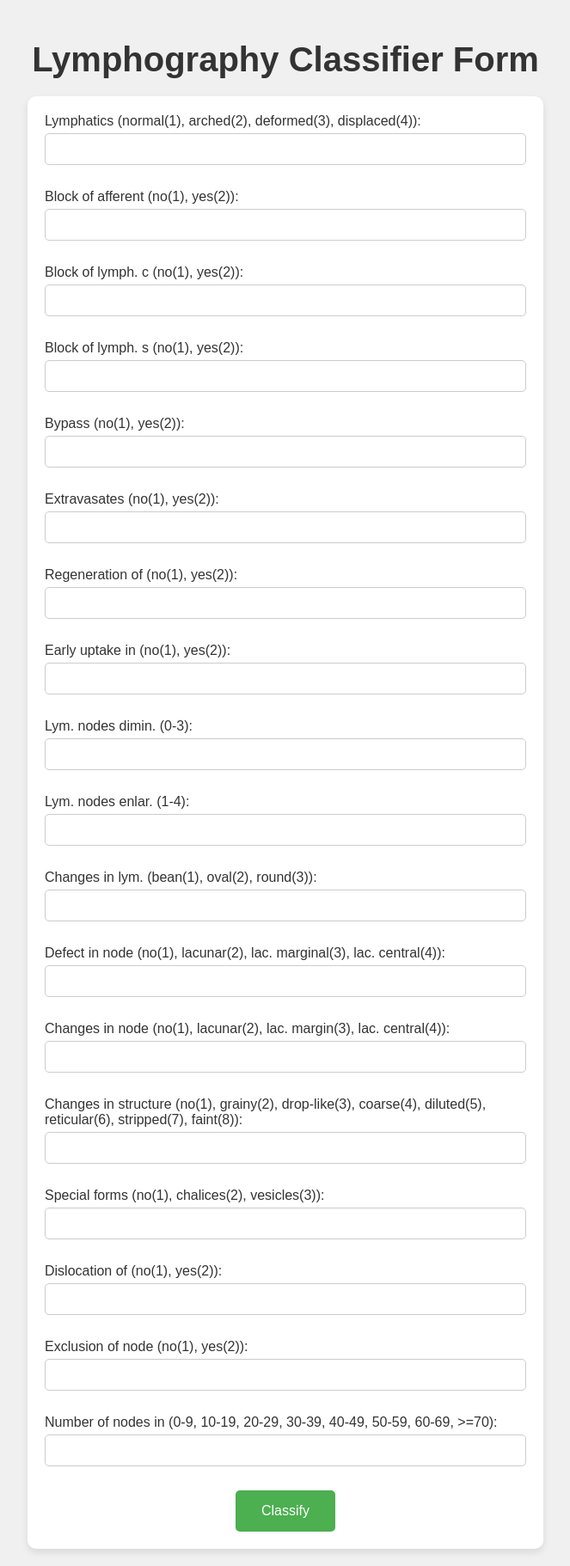
After one commit to jharshith/Lymphography-Classification-Tool, a Flask app: page /form in a window 1280 px wide. The commit adds this page. Shown: the whole page at 86% size, without its empty margins (308-971 px from the left). Run offline with Flask 3, Linux system fonts and the light colour scheme; parts of the project's set-up code (start-up, migrations or seed data) failed here and were passed over.

Commit message:
final changes and cleanup

```diff
--- a/app.py
+++ b/app.py
@@ -1,4 +1,4 @@
-from flask import Flask, request, render_template
+from flask import Flask, request, render_template, redirect, url_for
 import pickle
 import numpy as np
 import pandas as pd
@@ -13,12 +13,25 @@ with open('lymphography_model.pkl', 'rb') as model_file:
 with open('scaler.pkl', 'rb') as scaler_file:
     scaler = pickle.load(scaler_file)
 
-# Define the route for the default URL, which loads the form
+# Define the class mapping
+class_mapping = {
+    1: "Normal",
+    2: "Metastases",
+    3: "Malign lymph",
+    4: "Fibrosis"
+}
+
+# Route for the landing page
 @app.route('/')
-def form():
+def landing():
     return render_template('index.html')
 
-# Define the route for the form submission
+# Route for the form page
+@app.route('/form')
+def form_page():
+    return render_template('form.html')
+
+# Route for form submission and prediction
 @app.route('/predict', methods=['POST'])
 def predict():
     # Get the data from the form
@@ -31,8 +44,9 @@ def predict():
 
     # Make prediction
     prediction = model.predict(data_scaled)
+    prediction_class = class_mapping[prediction[0]]
 
-    return render_template('index.html', prediction=prediction[0])
+    return render_template('form.html', prediction=prediction_class)
 
 if __name__ == '__main__':
     app.run(debug=True)
--- a/static/style.css
+++ b/static/style.css
@@ -1,18 +1,133 @@
 body {
+    display: flex;
+    justify-content: center;
+    align-items: center;
+    height: 100vh;
+    margin: 0;
     font-family: Arial, sans-serif;
+    background-color: #f0f0f0;
 }
 
-h1 {
+.container {
     text-align: center;
+    width: 100%;
+    max-width: 600px;
+    margin: 0 auto;
+    padding: 20px;
 }
 
-form {
-    width: 300px;
-    margin: 0 auto;
+.title {
+    font-size: 2.5em;
+    margin-bottom: 20px;
+    color: #333;
 }
 
-label, input {
+.info-box {
+    position: relative;
+    background-color: rgba(255, 255, 255, 0.7);
+    padding: 20px;
+    border-radius: 15px;
+    box-shadow: 0 4px 8px rgba(0, 0, 0, 0.1);
+    max-width: 600px;
+    margin: 0 auto;
+    color: white;
+}
+
+.background-image {
+    position: absolute;
+    top: 0;
+    left: 0;
+    width: 100%;
+    height: 100%;
+    object-fit: cover;
+    border-radius: 15px;
+    z-index: -1;
+}
+
+.info-box p {
+    font-size: 1.2em;
+    margin-bottom: 20px;
+    color: #555555;
+}
+
+.get-started {
+    background-color: #4CAF50;
+    color: white;
+    border: none;
+    padding: 15px 30px;
+    font-size: 1em;
+    border-radius: 5px;
+    cursor: pointer;
+    transition: background-color 0.3s ease;
+}
+
+.get-started:hover {
+    background-color: #45a049;
+}
+
+/* Additional styles for the form */
+.form-container {
+    background-color: #ffffff;
+    padding: 20px;
+    border-radius: 10px;
+    box-shadow: 0 4px 8px rgba(0, 0, 0, 0.1);
+    max-width: 100%;
+    box-sizing: border-box;
+}
+
+.form-label {
     display: block;
+    font-size: 1em;
+    margin-bottom: 5px;
+    color: #333;
+    text-align: left;
+}
+
+.form-input {
     width: 100%;
+    padding: 10px;
     margin-bottom: 10px;
+    border: 1px solid #ccc;
+    border-radius: 5px;
+    box-sizing: border-box;
 }
+
+.form-submit {
+    background-color: #4CAF50;
+    color: white;
+    border: none;
+    padding: 15px 30px;
+    font-size: 1em;
+    border-radius: 5px;
+    cursor: pointer;
+    transition: background-color 0.3s ease;
+}
+
+.form-submit:hover {
+    background-color: #45a049;
+}
+
+.prediction-container {
+    display: flex;
+    justify-content: center;
+    align-items: center;
+    height: 100vh;
+}
+
+.prediction {
+    font-size: 1.5em;
+    color: #333;
+    margin-top: 20px;
+}
+
+.form-body{
+    display: flex;
+    flex-direction: column;
+    height: 100%;
+}
+
+.detail-form{
+    display: flex;
+    flex-direction: column;
+
+}
--- /dev/null
+++ b/templates/form.html
@@ -0,0 +1,55 @@
+<!DOCTYPE html>
+<html lang="en">
+<head>
+    <meta charset="UTF-8">
+    <meta name="viewport" content="width=device-width, initial-scale=1.0">
+    <title>Lymphography Classifier Form</title>
+    <link rel="stylesheet" href="{{ url_for('static', filename='style.css') }}">
+</head>
+<body class="form-body">
+    <div class="container">
+        <h1 class="title">Lymphography Classifier Form</h1>
+        <div class="form-container" id="form-container">
+            <form action="/predict" method="post" onsubmit="showPrediction(event)">
+                {% set fields = [
+                    ('lymphatics', 'Lymphatics (normal(1), arched(2), deformed(3), displaced(4))'),
+                    ('block_of_affere', 'Block of afferent (no(1), yes(2))'),
+                    ('bl_of_lymph_c', 'Block of lymph. c (no(1), yes(2))'),
+                    ('bl_of_lymph_s', 'Block of lymph. s (no(1), yes(2))'),
+                    ('by_pass', 'Bypass (no(1), yes(2))'),
+                    ('extravasates', 'Extravasates (no(1), yes(2))'),
+                    ('regeneration_of', 'Regeneration of (no(1), yes(2))'),
+                    ('early_uptake_in', 'Early uptake in (no(1), yes(2))'),
+                    ('lym_nodes_dimin', 'Lym. nodes dimin. (0-3)'),
+                    ('lym_nodes_enlar', 'Lym. nodes enlar. (1-4)'),
+                    ('changes_in_lym', 'Changes in lym. (bean(1), oval(2), round(3))'),
+                    ('defect_in_node', 'Defect in node (no(1), lacunar(2), lac. marginal(3), lac. central(4))'),
+                    ('changes_in_node', 'Changes in node (no(1), lacunar(2), lac. margin(3), lac. central(4))'),
+                    ('changes_in_stru', 'Changes in structure (no(1), grainy(2), drop-like(3), coarse(4), diluted(5), reticular(6), stripped(7), faint(8))'),
+                    ('special_forms', 'Special forms (no(1), chalices(2), vesicles(3))'),
+                    ('dislocation_of', 'Dislocation of (no(1), yes(2))'),
+                    ('exclusion_of_no', 'Exclusion of node (no(1), yes(2))'),
+                    ('no_of_nodes_in', 'Number of nodes in (0-9, 10-19, 20-29, 30-39, 40-49, 50-59, 60-69, >=70)')
+                ] %}
+                {% for col, label in fields %}
+                    <label for="{{ col }}" class="form-label">{{ label }}:</label>
+                    <input type="text" id="{{ col }}" name="{{ col }}" class="form-input" required><br><br>
+                {% endfor %}
+                <input type="submit" value="Classify" class="form-submit">
+            </form>
+        </div>
+        <div class="prediction-container" id="prediction-container" style="display: none;">
+            {% if prediction %}
+                <h2 class="prediction">Prediction: {{ prediction }}</h2>
+            {% endif %}
+        </div>
+    </div>
+    <script>
+        function showPrediction(event) {
+            event.preventDefault();
+            document.getElementById('form-container').style.display = 'none';
+            document.getElementById('prediction-container').style.display = 'block';
+        }
+    </script>
+</body>
+</html>
```
Also changed, not shown: scripts/data_processing.py (added, +146 -0 lines), scripts/data_visualisation.py (+11 -8 lines), templates/index.html (+9 -12 lines), training.py (added, +120 -0 lines), 9 other files.
